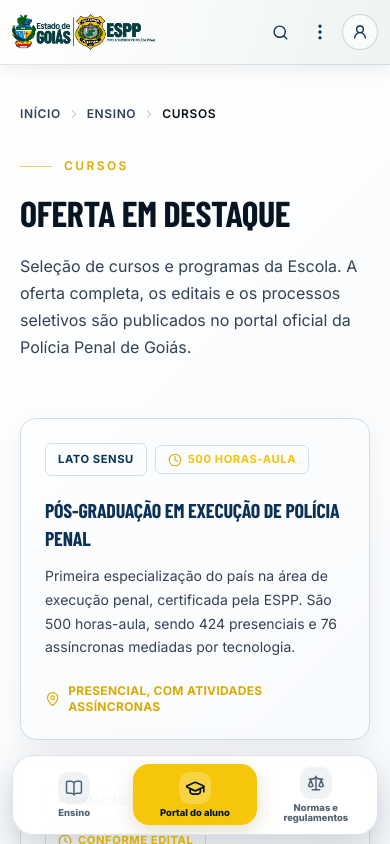
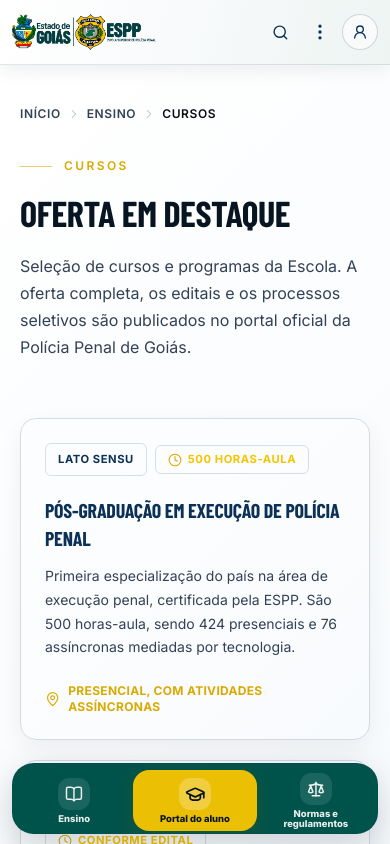
Before and after one commit to jhfmiguel/ppgo-espp-site, a Next.js app in the folder app/: page /cursos in a window 390 px wide. Shown: the top 844 px of the page. Built offline with nearby package versions, Linux system fonts and the light colour scheme.

Commit message:
Estabiliza barra inferior mobile durante rolagem

```diff
--- a/app/components/espp-mobile-shell.module.css
+++ b/app/components/espp-mobile-shell.module.css
@@ -1,10 +1,9 @@
 .nav{display:none}
 @media(max-width:767px){
-.nav{position:fixed!important;z-index:999;left:.75rem;right:.75rem;bottom:max(.6rem,env(safe-area-inset-bottom));display:grid!important;grid-template-columns:1fr 1.12fr 1fr;align-items:center;gap:.25rem;width:auto;max-width:calc(100vw - 1.5rem);min-height:4.45rem;overflow:hidden;padding:.38rem;border:1px solid rgb(11 49 87/.14);border-radius:1.35rem;background:rgb(255 255 255/.97);box-shadow:0 14px 40px rgb(7 21 34/.18);opacity:1!important;visibility:visible!important;transform:translateZ(0)!important;filter:none!important;animation:none!important;transition:background-color .2s ease,border-color .2s ease,box-shadow .2s ease;backdrop-filter:none!important;-webkit-backdrop-filter:none!important;will-change:transform;isolation:isolate;-webkit-transform:translateZ(0);-webkit-backface-visibility:hidden;backface-visibility:hidden}
-.item{display:flex;min-width:0;min-height:3.65rem;overflow:hidden;flex-direction:column;align-items:center;justify-content:center;gap:.25rem;border-radius:1rem;padding:.3rem .12rem;color:#526171;font-size:.59rem;font-weight:800;line-height:1.05;text-align:center;text-decoration:none;transition:background .2s ease,color .2s ease}.icon{display:inline-flex;width:2rem;height:2rem;flex:none;align-items:center;justify-content:center;border-radius:.72rem;background:rgb(11 49 87/.06)}.icon svg{width:1.12rem;height:1.12rem}.label{display:block;max-width:100%;overflow-wrap:anywhere}.active{background:rgb(11 49 87/.08);color:#0b3157}.primary{min-height:3.8rem;background:rgb(245 196 0/.96);color:#071522;box-shadow:0 7px 20px rgb(122 95 0/.2)}.primary .icon{background:rgb(255 255 255/.24)}.primary .icon svg{width:1.28rem;height:1.28rem}
-html[data-mobile-theme="normal"] .nav{border-color:rgb(255 255 255/.16)!important;background:#00534b!important;box-shadow:0 14px 40px rgb(0 53 75/.28)!important}
-html[data-mobile-theme="normal"] .item{color:rgb(255 255 255/.9)!important}html[data-mobile-theme="normal"] .icon{background:rgb(255 255 255/.1)!important}html[data-mobile-theme="normal"] .active{background:rgb(255 255 255/.14)!important;color:#fff!important}html[data-mobile-theme="normal"] .primary{background:rgb(245 196 0/.96)!important;color:#071522!important}html[data-mobile-theme="normal"] .primary .icon{background:rgb(255 255 255/.24)!important}
-html[data-mobile-theme="dark"] .nav{border-color:rgb(255 255 255/.12);background:rgb(7 21 34/.97);box-shadow:0 14px 42px rgb(0 0 0/.4)}
+.nav{position:fixed!important;z-index:60;left:.75rem;right:.75rem;bottom:max(.6rem,env(safe-area-inset-bottom));display:grid!important;grid-template-columns:1fr 1.12fr 1fr;align-items:center;gap:.25rem;width:auto;max-width:calc(100vw - 1.5rem);height:4.45rem;min-height:4.45rem;overflow:hidden;padding:.38rem;border:1px solid rgb(11 49 87/.14);border-radius:1.35rem;background:#00534b;box-shadow:0 14px 40px rgb(7 21 34/.18);opacity:1!important;visibility:visible!important;transform:none!important;filter:none!important;animation:none!important;transition:none!important;backdrop-filter:none!important;-webkit-backdrop-filter:none!important;will-change:auto!important;isolation:auto!important;-webkit-transform:none!important;-webkit-backface-visibility:visible!important;backface-visibility:visible!important;contain:none!important}
+.item{display:flex;min-width:0;min-height:3.65rem;overflow:hidden;flex-direction:column;align-items:center;justify-content:center;gap:.25rem;border-radius:1rem;padding:.3rem .12rem;color:rgb(255 255 255/.9);font-size:.59rem;font-weight:800;line-height:1.05;text-align:center;text-decoration:none;transition:none}.icon{display:inline-flex;width:2rem;height:2rem;flex:none;align-items:center;justify-content:center;border-radius:.72rem;background:rgb(255 255 255/.1)}.icon svg{width:1.12rem;height:1.12rem}.label{display:block;max-width:100%;overflow-wrap:anywhere}.active{background:rgb(255 255 255/.14);color:#fff}.primary{min-height:3.8rem;background:rgb(245 196 0/.96);color:#071522;box-shadow:0 7px 20px rgb(122 95 0/.2)}.primary .icon{background:rgb(255 255 255/.24)}.primary .icon svg{width:1.28rem;height:1.28rem}
+html[data-mobile-theme="dark"] .nav{border-color:rgb(255 255 255/.12);background:#071522;box-shadow:0 14px 42px rgb(0 0 0/.4)}
 html[data-mobile-theme="dark"] .item{color:#b8c4d0}html[data-mobile-theme="dark"] .icon{background:rgb(255 255 255/.07)}html[data-mobile-theme="dark"] .active{background:rgb(255 255 255/.1);color:#fff}html[data-mobile-theme="dark"] .primary{background:rgb(245 196 0/.96);color:#071522}
-html[data-mobile-theme="light"] .nav{border-color:rgb(11 49 87/.14);background:rgb(255 255 255/.97)}
+html[data-mobile-theme="light"] .nav{border-color:rgb(255 255 255/.16);background:#00534b;box-shadow:0 14px 40px rgb(0 53 75/.28)}
+html[data-mobile-theme="light"] .item{color:rgb(255 255 255/.9)}html[data-mobile-theme="light"] .icon{background:rgb(255 255 255/.1)}html[data-mobile-theme="light"] .active{background:rgb(255 255 255/.14);color:#fff}
 }
```
